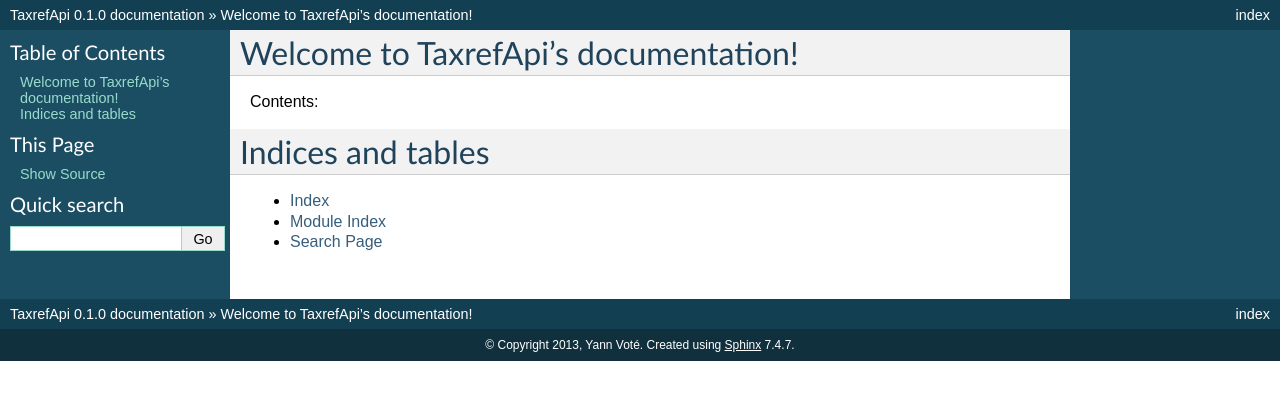
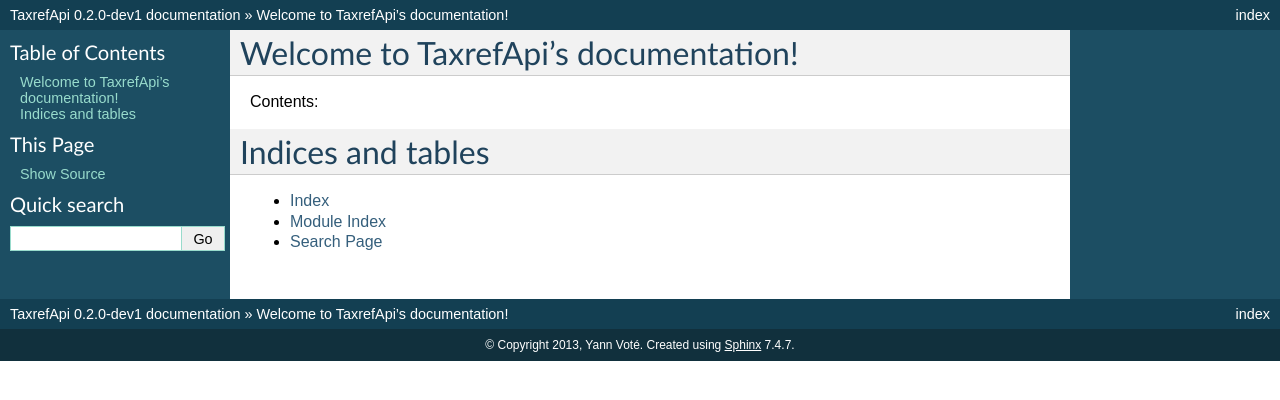
Before and after one commit to ygversil/qgis-plugin-taxref-api, a Sphinx documentation site: the page built from help/source/index.rst, in a window 1280 px wide. Shown: the top 400 px of the page. Built offline with Sphinx 7.4.7, drawn with Linux system fonts in a browser that asks for light colours; formulas are drawn with MathJax 3.

Commit message:
Bump version: 0.1.0 → 0.2.0-dev1

```diff
--- a/help/source/conf.py
+++ b/help/source/conf.py
@@ -48,9 +48,9 @@ copyright = u'2013, Yann Voté'
 # built documents.
 #
 # The short X.Y version.
-version = '0.1.0'
+version = '0.2.0-dev1'
 # The full version, including alpha/beta/rc tags.
-release = '0.1.0'
+release = '0.2.0-dev1'
 
 # The language for content autogenerated by Sphinx. Refer to documentation
 # for a list of supported languages.
--- a/metadata.txt
+++ b/metadata.txt
@@ -6,7 +6,7 @@
 name=TAXREF API
 qgisMinimumVersion=3.0
 description=This plugin install a processing algorithm to download and join data from French TAXREF API, provided by the French National Museum of Natural History
-version=0.1.0
+version=0.2.0-dev1
 author=Yann Voté
 email=ygversil@lilo.org
 
```
Also changed, not shown: .bumpversion.cfg.
